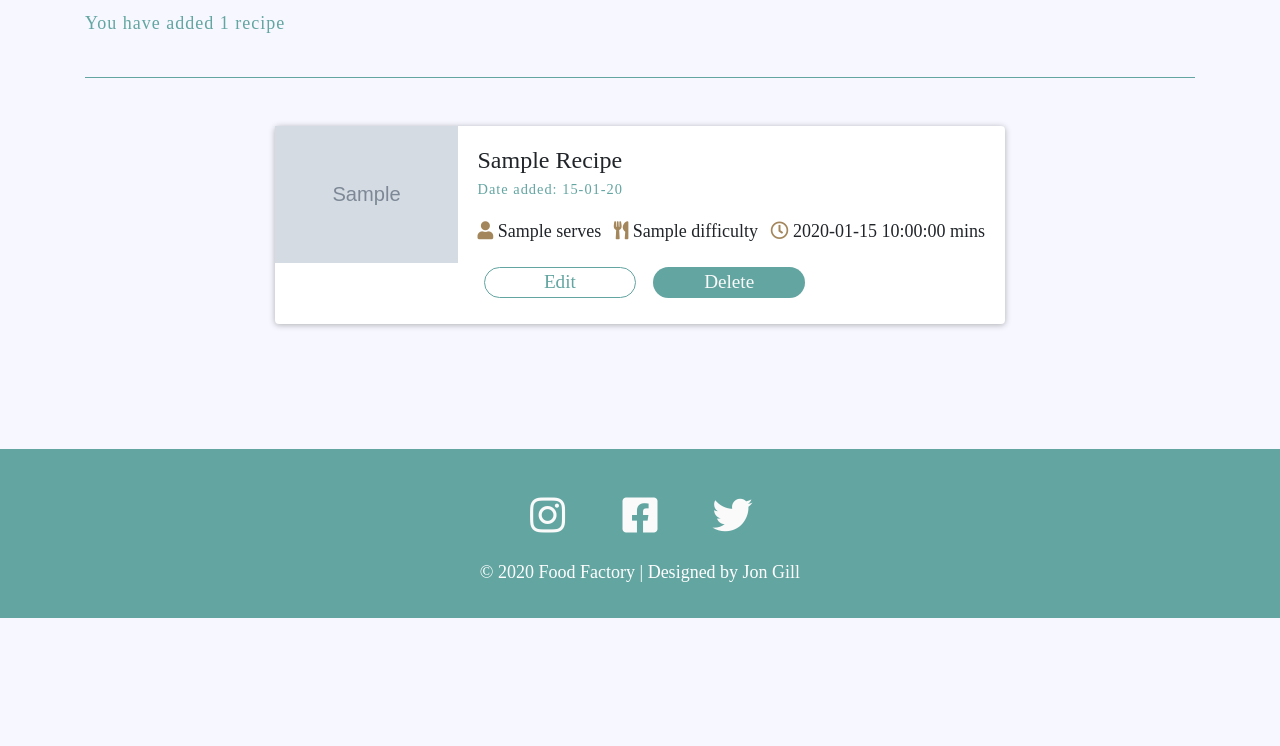
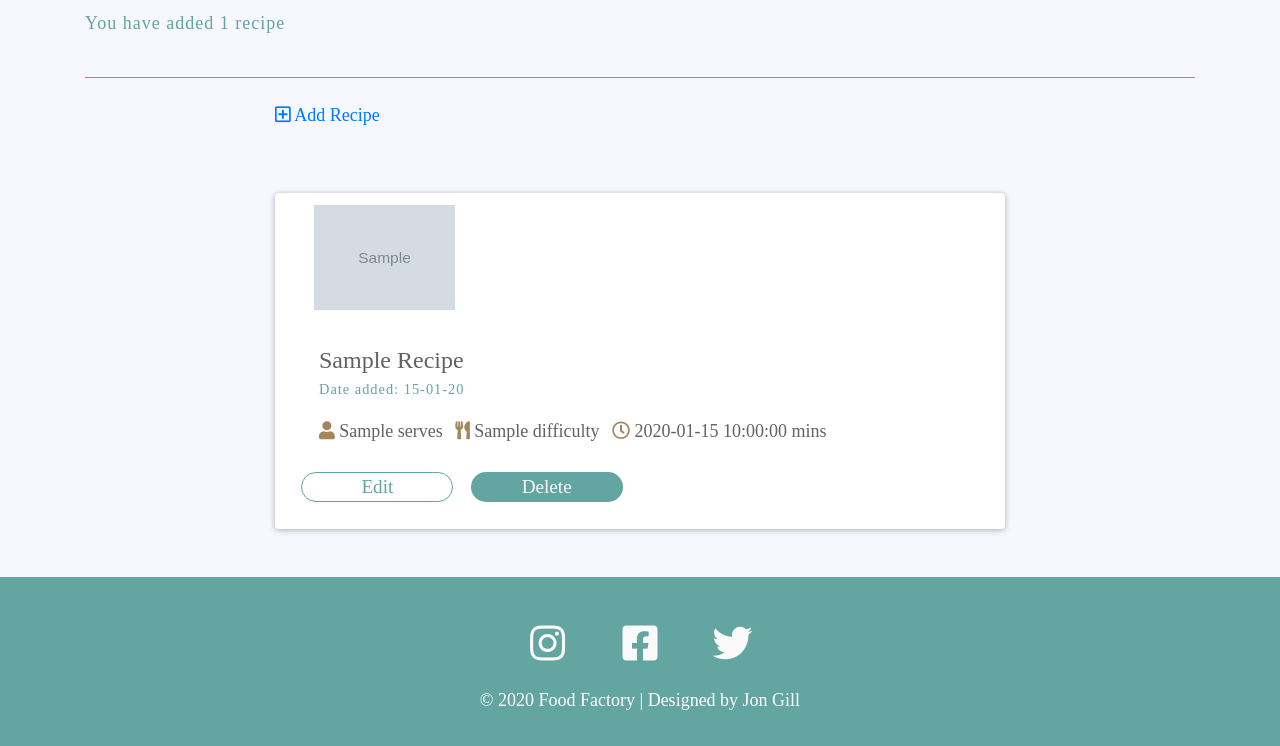
Before and after one commit to jpg6453/food-factory, a Flask app: template templates/my_recipes.html in a window 1280 px wide. Shown: the part 182-928 px from the top of the page. Before the commit the page ends 800 px from the top, so only its background shows below. Run offline with Flask 2, Linux system fonts and the light colour scheme; the template is opened without the code that fills it: most values are stand-ins (such as "Sample title", 1, 10 or a date in 2020); grey boxes marked "Sample" are stand-in pictures; some libraries are stand-ins or nearby versions; some web fonts are replaced.

Commit message:
add add recipe button to top of my recipe page

```diff
--- a/templates/my_recipes.html
+++ b/templates/my_recipes.html
@@ -8,6 +8,9 @@
 <div class="section-seperator mb-4"></div>
 <div class="row justify-content-center mb-4">
 	<div class="col-lg-8">
+		<a class="" href="{{url_for('add_recipe')}}">
+			<i class="far fa-plus-square menu-icon"></i> Add Recipe</a>
+		<a class="dropdown-item" href="{{ url_for('my_recipes', created_by=session['user'])}}">
 		{% with messages= get_flashed_messages(with_categories=true) %}
 			{% if messages %}
 	    		{% for category, message in messages %}
```
